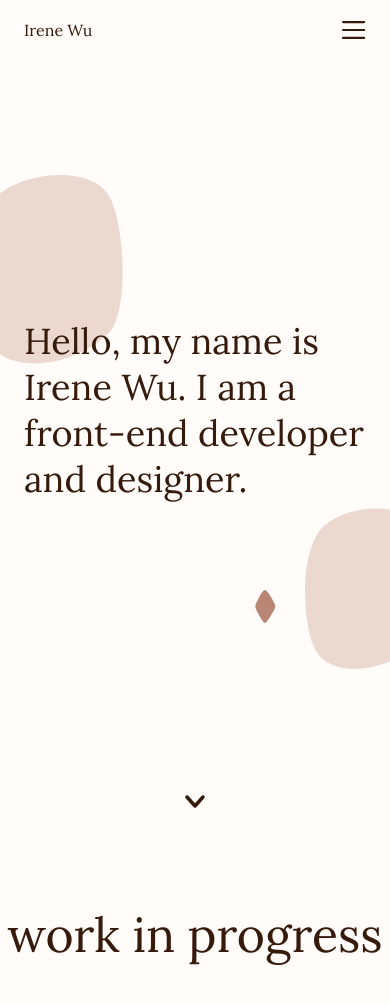
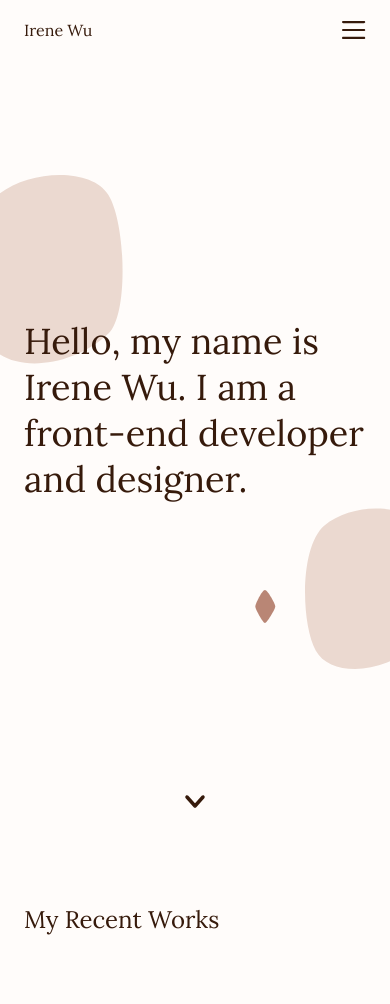
Before and after one commit to irenewuu/portfolio, a Next.js app: page / in a window 390 px wide. Shown: the top 1004 px of the page. Built offline with nearby package versions, Linux system fonts and the light colour scheme; a web font is replaced by a local one.

Commit message:
header fix for responsive

```diff
--- a/comps/header/ImgHeader.js
+++ b/comps/header/ImgHeader.js
@@ -8,7 +8,7 @@ export default function ImgHeader({
     img="",
 }) {
   return <div className='header-cont'>
-      <div className='info-cont'>
+      <div className='img-info-cont'>
           <div>
             <h1>{header}</h1>
             <p>{description}</p>
--- a/pages/about.js
+++ b/pages/about.js
@@ -10,6 +10,7 @@ export default function About() {
     description='Hello! My name is Irene and I enjoy creating and designing things for the web. I am currently at BCIT studying Digital Design and Development, and will graduate in June 2022. I have been exploring various fields, such as graphic design, video production, and will continuously focus on UI/UX design, and front-end development as they are my area of interest. '
     img={Me.src}
   />
+  <img className="down-arrow" src={downarrow.src} />
   <h2>work in progress</h2>
 </div>
 }
--- a/pages/index.js
+++ b/pages/index.js
@@ -5,6 +5,9 @@ export default function Home() {
   return <div className="centered-cont">
     <Header />
     <img className="down-arrow" src={downarrow.src} />
-    <h2>work in progress</h2>
+    <div className="full-width-cont border">
+      <h3>My Recent Works</h3>
+
+    </div>
   </div>
 }
--- a/styles/app.scss
+++ b/styles/app.scss
@@ -27,12 +27,19 @@ html {
 }
 
 html, #__next, body, .centered-cont {
-  box-sizing: border-box;
-  width: 100%;
   display: flex;
   flex-direction: column;
   align-items: center;
 }
+html, #__next, body, .centered-cont, .full-width-cont {
+  box-sizing: border-box;
+  width: 100%;
+}
+
+.border {
+  padding: 0 24px;
+}
+
 // text styleguide ======================================================
 h1, h2, h3, h4, h5, h6, nav a {
   font-family: 'Lora', serif;
@@ -58,9 +65,9 @@ p, a, label, button, input[type="button"]
 
 @media screen and (max-width: $lg) {
   h1 { font-size: 48px; }
-  h2 { font-size: 48px; }
-  h3 { font-size: 40px; }
-  h4 { font-size: 36px; }
+  h2 { font-size: 40px; }
+  h3 { font-size: 36px; }
+  h4 { font-size: 30px; }
   h5 { font-size: 24px; }
   h6 { font-size: 20px; }
 
@@ -68,9 +75,10 @@ p, a, label, button, input[type="button"]
 @media screen and (max-width: $md) {
 
 h1 { font-size: 36px; }
-h2 { font-size: 48px; }
-h3 { font-size: 40px; }
-h4 { font-size: 36px; }
-h5 { font-size: 24px; }
-h6 { font-size: 20px; }
+h2 { font-size: 30px; }
+h3 { font-size: 24px; }
+h4 { font-size: 20px; }
+h5 { font-size: 18px; }
+h6 { font-size: 18px; }
+
 }
--- a/styles/components/header.scss
+++ b/styles/components/header.scss
@@ -13,7 +13,7 @@
     top: -60px;
     z-index: -1;
 
-    .info-cont {
+    .info-cont, .img-info-cont {
         box-sizing: border-box;
         display: flex;
         flex-direction: row;
@@ -28,7 +28,7 @@
         div p { margin-top: 24px; }
     }
 
-    .info-cont div:first-child { width: 60%; }
+    .info-cont div, .img-info-cont div:first-child { width: 60%; }
 
     .bg-deco { width: 120vw; }
 }
@@ -58,7 +58,7 @@
 
 @media screen and (max-width: $lg) {
     .header-cont .bg-deco { width: 100%;}
-    .header-cont .info-cont {
+    .header-cont .img-info-cont {
         flex-direction: column-reverse;
         justify-content: center;
     }
@@ -90,8 +90,8 @@
 }
 
 @media screen and (max-width: $md) {
-    .header-cont .info-cont { flex-direction: column-reverse; }
-    .header-cont .info-cont div:first-child { width: 100%; }
+    .header-cont .img-info-cont { flex-direction: column-reverse; }
+    .header-cont .img-info-cont div:first-child { width: 100%; }
     .tablet-deco { display: block; }
     .desktop-deco { display: none; }
 
```
